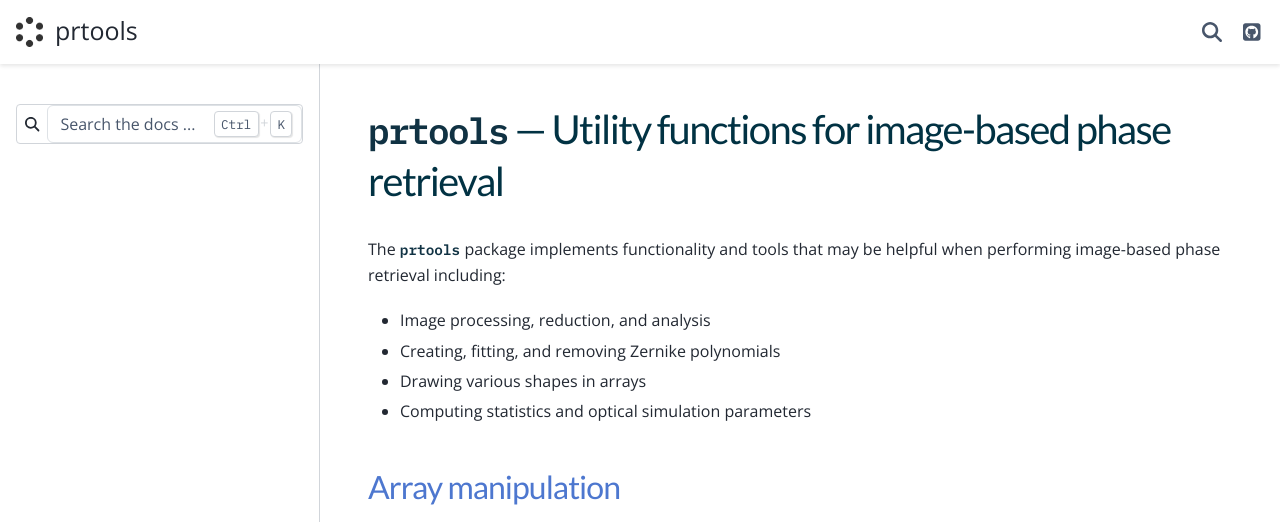
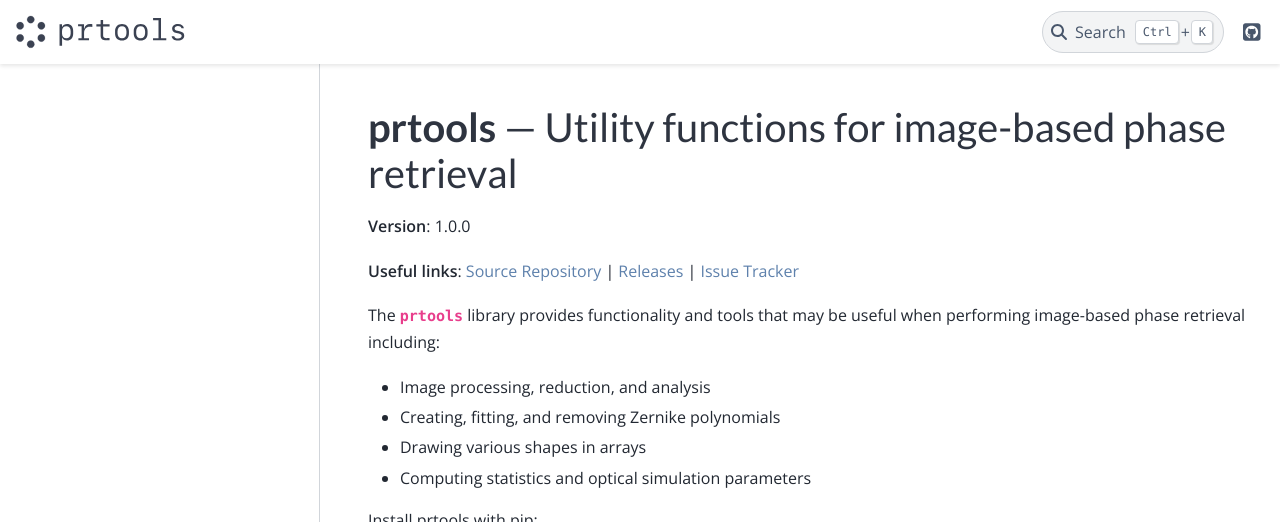
Before and after one commit to andykee/prtools, a Sphinx documentation site: the page built from docs/index.rst, in a window 1280 px wide and 1400 px high, cut to the strip 0-522 px from the top of the window. Built offline with Sphinx 7.4.7 and the PyData theme 0.15.4, drawn with Linux system fonts in a browser that asks for light colours; some of the changed text lies outside the part shown.

Commit message:
Update docs, use GitHub pages

```diff
--- a/docs/_static/custom.css
+++ b/docs/_static/custom.css
@@ -1,48 +1,59 @@
 @import url('https://fonts.googleapis.com/css2?family=Lato:ital,wght@0,400;0,700;0,900;1,400;1,700;1,900&&family=Open+Sans:ital,wght@0,400;0,600;1,400;1,600&family=IBM+Plex+Mono:wght@300;400;500;600&display=swap');
 
-html {
-    --pst-font-family-base: 'Open Sans', var(--pst-font-family-base-system);
-    --pst-font-family-heading: 'Lato', var(--pst-font-family-base-system);
-    --pst-font-family-monospace: 'IBM Plex Mono', var(--pst-font-family-monospace-system);
+:root {
+    --pst-color-secondary: #5E81AC; /* nord blue */
 
+    --sd-color-secondary: #e83e8c;
+}
+
+body {
+    font-family: 'Open Sans', sans-serif;
+}
+
+pre, code {
+    font-family: 'SFMono-Regular', 'Menlo', 'IBM Plex Mono', monospace;
+    font-size: 90%;
+    line-height: 150%;
+    --pst-color-inline-code-links: #5E81AC; /* nord blue */
+    --pst-color-inline-code: #e83e8c;
+}
+
+code.literal {
+    background-color: transparent;
+    border: 0px;
+    padding: 0;
+    font-size: 94%;
+}
+
+a:hover code{
+    color: #ee9040;
+    text-decoration: underline;
+    text-decoration-thickness: 1px;
+}
+
+a.headerlink {
+    color: #ee9040;
+}
+
+.sig-name {
+    --pst-color-inline-code: #5E81AC;
+}
+
+h1, h2, h3, h4, h5, h6 {
+    font-family: 'Lato', sans-serif;
+}
+h1 {
+    color: #2E3440; /* nord black */
 }
 
 
-html[data-theme="light"] {
-    --pst-color-primary: #103243; /* blue code link */
-    --pst-color-warning: #4d77cf; /* orange code highlight */
-    --pst-color-inline-code: #103243; /* pink code */
-    --pst-color-surface: transparent; /* code box fill */
-    --pst-color-on-surface: transparent; /* code box border */
-}
-
-pre, code {
-    font-size: 90%;
-    line-height: 150%;
-}
-
-pre {
-    background-color: #f8f8f8;
-    border: 0px;
-    box-shadow: none;
-    padding: 20px;
-}
-
-h1 {
-    color: #013243; /* warm black */
-    font-weight: 500;
-    letter-spacing: -.04em;
-    margin-bottom: 2rem;
-    /*font-size: 3rem;*/
-}
-
 h2 {
-    color: #4d77cf; /* han blue */
+    color: #5E81AC; /* nord blue */
     letter-spacing: -.03em;
 }
 
 h3 {
-    color: #013243; /* warm black */
+    color: #2E3440; /* nord black */
     letter-spacing: -.03em;
 }
 
@@ -50,38 +61,120 @@ img {
     margin-bottom: 1.125rem;
 }
 
-img.logo__image {
-    max-height: 30px;
+.navbar-brand img {
     margin-bottom: 0;
 }
 
-p.logo__title {
-    font-size: 1.25em;
-    margin-left: 0.25rem;
-    margin-bottom: 0.125rem;
+a {
+    text-decoration: none;
 }
 
-dt:target,span.highlighted {
-    background-color: var(--pst-color-background);
+a:hover {
+    text-decoration: underline;
+    text-decoration-thickness: 1px;
 }
 
-/*
-:target:before {
+a.hederlink {
+    color: #5E81AC
+}
+
+a.hederlink {
+    color: #5E81AC
+}
+
+a.hederlink:hover {
+    color: #ee9040
+}
+
+/* Disable API reference name highlighting */
+dt:target, span.highlighted {
+    background-color: transparent;
+}
+
+:target:before{
     content:"";
     display:block;
     background-color: #fff;
     width:100%;
-    height:25px;
-    margin:-25px 0 0;
+    height:80px;
+    margin:-80px 0 0;
 }
-*/
-/* disable cmd + K keyboard shortcut graphic normally displayed
-inside search form
-span.search-button__kbd-shortcut {
-    display: none;
+
+/* Adjust admonition colors */
+.admonition {
+    --pst-color-info: #5E81AC;
+    --pst-color-info-bg: #E5E9F0;
+    --pst-color-warning: #ee9040;
+    --pst-color-warning-bg: #fcf4ee;
+}
+
+/* Style See Also admonition like Info admonition */
+.admonition.seealso, div.admonition.seealso {
+    border-color: #5E81AC;
+}
+.admonition.seealso>.admonition-title::before, div.admonition.seealso>.admonition-title::before {
+    background-color: #E5E9F0;
+}
+.admonition.seealso>.admonition-title::after, div.admonition.seealso>.admonition-title::after {
+    content: var(--pst-icon-admonition-note);
+    color: #5E81AC;
+}
+
+.bd-header {
+    --pst-color-primary: #5E81AC;
+    --pst-color-link-hover: #5E81AC;
+}
+
+.bd-header .navbar-nav li a.nav-link:hover {
+    text-decoration: none;
+}
+
+.bd-header .navbar-nav>.current>.nav-link {
+    border-bottom: 0px;
+}
+
+.bd-sidebar {
+    --pst-color-primary: #5E81AC;
+    --pst-color-link-hover: #5E81AC;
+}
+
+/*.bd-sidebar a:hover {
+    text-decoration: none;
 }*/
 
-code.literal {
-    border: 0px;
-    padding: 0;
+nav.bd-links li>a:hover {
+    text-decoration: none;
 }
+
+/* remove left vertical bar on active link on left sidebar */
+nav.bd-links .current>a {
+    box-shadow: none;
+}
+
+.bd-content {
+    --pst-color-link: #5E81AC;
+    --pst-color-link-hover: #ee9040;
+}
+
+.toc-entry a.nav-link:hover {
+    text-decoration: none;
+    color: #5E81AC;
+}
+
+#pst-back-to-top {
+    background-color: #2E3440;
+}
+
+.form-control:focus {
+    outline: 2px solid var(--bs-border-color);
+}
+
+
+/* sphinx-design button colors */
+.sd-btn {
+    --sd-color-info: #4C566A;
+}
+
+.sd-btn:hover {
+    --sd-color-info-highlight: #3B4252;
+}
--- /dev/null
+++ b/docs/_templates/sidebar-empty.html
@@ -0,0 +1,5 @@
+
+
+<nav>
+ &nbsp;
+</nav>
--- a/docs/conf.py
+++ b/docs/conf.py
@@ -3,12 +3,15 @@
 # -- Path setup --------------------------------------------------------------
 
 import os
+import re
 import sys
 import datetime
 
 sys.path.insert(0, os.path.abspath('../'))
 path = os.path.abspath(os.path.dirname(__file__))
 
+with open(os.path.normpath(os.path.join(path, '..', 'prtools', '__init__.py'))) as f:
+    version = release = re.search("__version__ = '(.*?)'", f.read()).group(1)
 
 # -- Project information -----------------------------------------------------
 
@@ -27,7 +30,7 @@ extensions = ['sphinx.ext.autodoc',
               'sphinx.ext.autosummary',
               'sphinx.ext.napoleon',
               'sphinx.ext.viewcode',
-#              'sphinx_remove_toctrees',
+              'sphinx_remove_toctrees',
 ]
 
 # Add any paths that contain templates here, relative to this directory.
@@ -46,36 +49,28 @@ exclude_patterns = ['_build', 'Thumbs.db', '.DS_Store']
 #
 html_theme = 'pydata_sphinx_theme'
 
-html_logo = '_static/logo.png'
-
+html_logo = '_static/logo.svg'
 
 # Add any paths that contain custom static files (such as style sheets) here,
 # relative to this directory. They are copied after the builtin static files,
 # so a file named "default.css" will overwrite the builtin "default.css".
 html_static_path = ['_static']
-html_css_files = [
-    'custom.css',
-]
+html_css_files = ['custom.css']
 html_theme_options = {
-    "logo": {
-        "text": "prtools"
-    },
     "github_url": "https://github.com/andykee/prtools",
     "navbar_start": ["navbar-logo"],
     "navbar_center": ["navbar-nav"],
     "navbar_end": ["navbar-icon-links"],
-    "navbar_persistent": ["search-button"],
     "article_header_start": [],
     "secondary_sidebar_items": [],
     "footer_start": ["copyright"],
     "footer_end": [],
     "show_prev_next": False,
-
 }
 
 html_sidebars = {
-  "index": ["search-field.html"],
-  "generated/*": ["search-field.html", "sidebar-nav.html"]
+  "index": ["sidebar-nav.html"], # also see sidebar-empty.html
+  "generated/*": ["sidebar-nav.html"]
 }
 
 html_show_sourcelink = False
--- a/docs/index.rst
+++ b/docs/index.rst
@@ -1,13 +1,26 @@
-:mod:`prtools` --- Utility functions for image-based phase retrieval
-====================================================================
+**prtools** --- Utility functions for image-based phase retrieval
+=================================================================
 
-The :mod:`prtools` package implements functionality and tools that may be
-helpful when performing image-based phase retrieval including:
+**Version**: |version|
+
+**Useful links**:
+`Source Repository <https://github.com/andykee/prtools>`_ |
+`Releases <https://pypi.org/project/prtools/>`_ |
+`Issue Tracker <https://github.com/andykee/prtools/issues>`_
+
+The :mod:`prtools` library provides functionality and tools that may be
+useful when performing image-based phase retrieval including:
 
 * Image processing, reduction, and analysis
 * Creating, fitting, and removing Zernike polynomials
 * Drawing various shapes in arrays
 * Computing statistics and optical simulation parameters
+
+Install prtools with pip:
+
+.. code-block:: bash
+
+    pip install prtools
 
 .. currentmodule:: prtools
 
--- a/docs/requirements.txt
+++ b/docs/requirements.txt
@@ -1,5 +1,7 @@
-pydata-sphinx-theme==0.13.3
-sphinx
+python>=3.8
+sphinx>=3.0
+matplotlib>=3.6
+pydata-sphinx-theme
 sphinx_remove_toctrees
 numpy
 scipy
```
Also changed, not shown: other parts of docs/index.rst (+1 -0 lines), docs/_logo/SFMonoRegular.otf (added), docs/_static/logo.svg (added), 5 other files.
